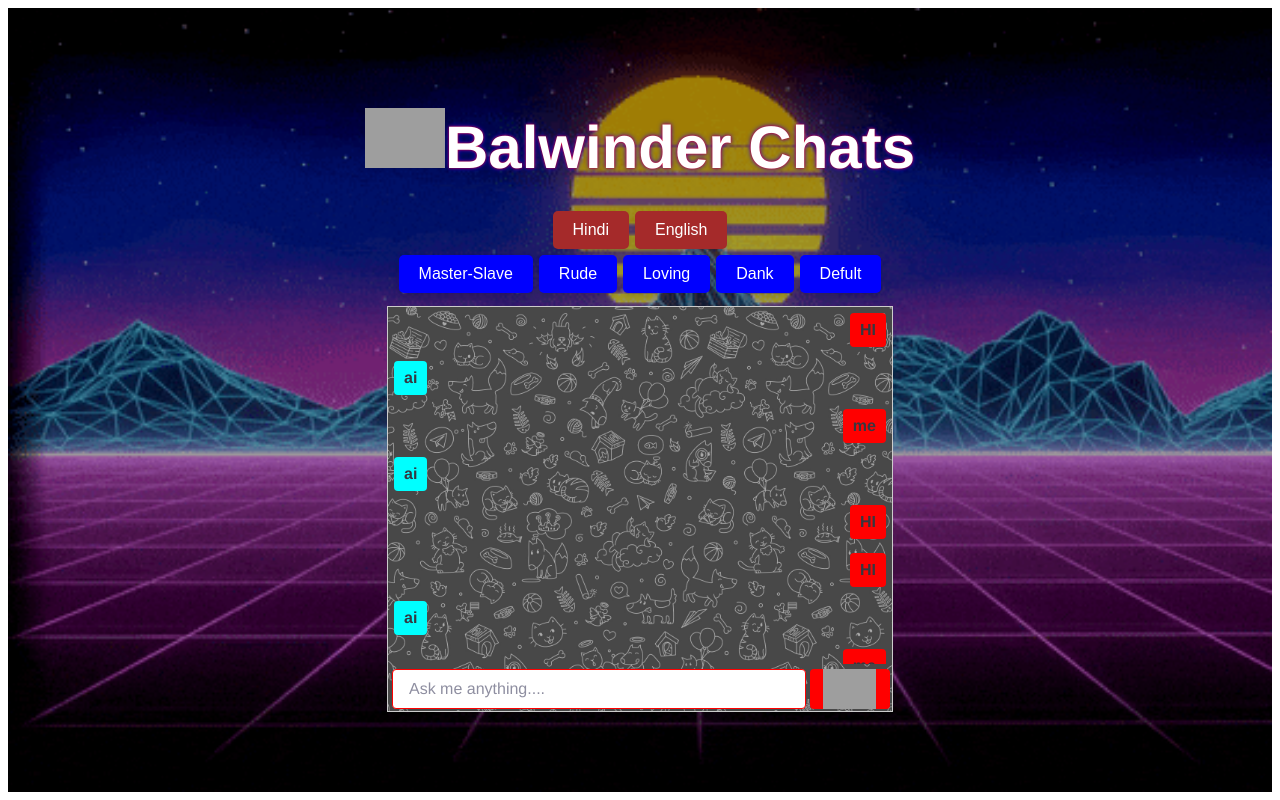
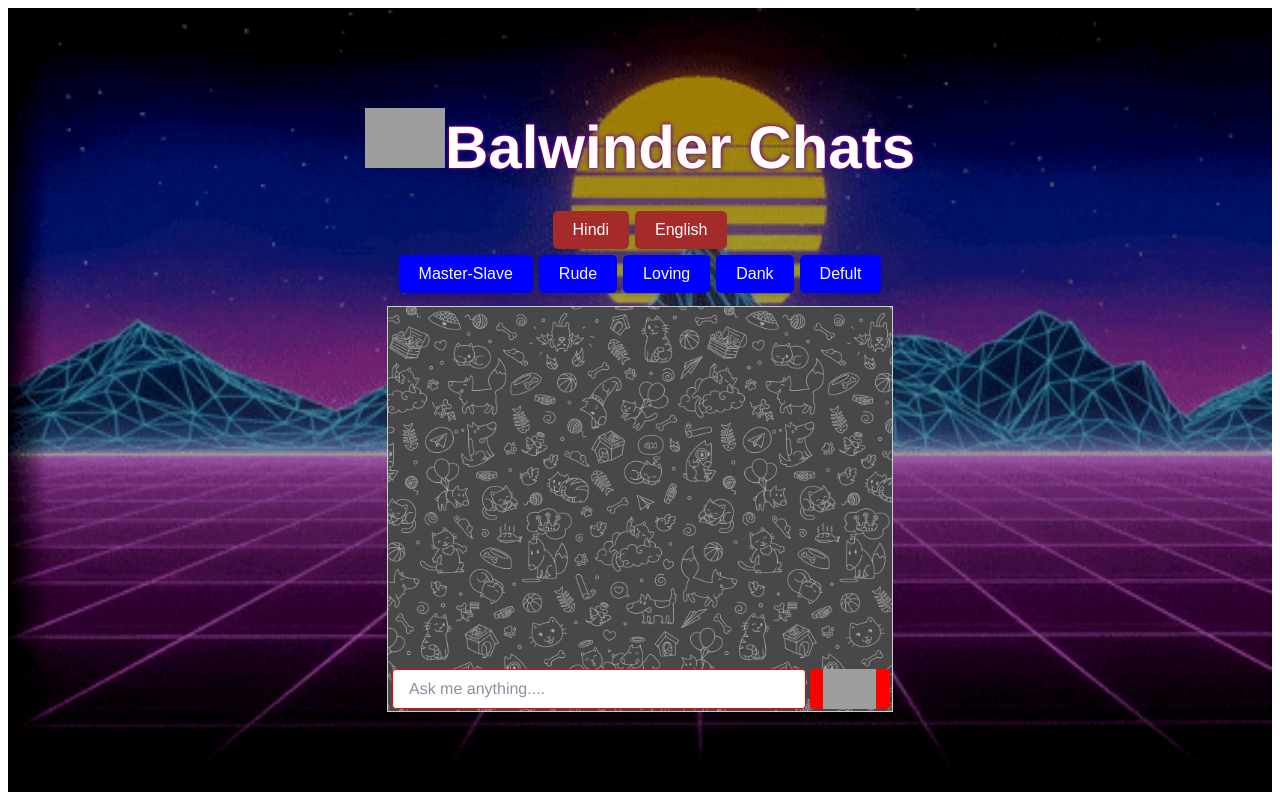
Before and after one commit to MedicAI69/Balwinder-Chats, a Next.js app: page / in a window 1280 px wide. Built offline with nearby package versions, Linux system fonts and the light colour scheme; grey boxes are pictures that could not be loaded; a web font is replaced by a local one.

Commit message:
minor changes

```diff
--- a/pages/index.js
+++ b/pages/index.js
@@ -1,4 +1,4 @@
-import { useState , useRef , useEffect } from "react";
+import { useState, useRef, useEffect } from "react";
 import styles from "./index.module.css";
 export default function Home() {
   const [animalInput, setAnimalInput] = useState("");
@@ -115,14 +115,14 @@ export default function Home() {
   const msgbox = useRef();
   useEffect(() => {
     msgbox.scrollTop = msgbox.scrollHeight;
-  },[]);
+  }, []);
 
 
   return (
     <div className={styles.fullScreen}>
       <main className={styles.main}>
         <div className={styles.title}>
-        <div className={styles.logo}></div>
+          <div className={styles.logo}></div>
           <h1>Balwinder Chats</h1>
         </div>
 
@@ -191,36 +191,6 @@ export default function Home() {
 
         <div className={styles.container}>
           <div id="msg" className={styles.result} ref={msgbox}>
-            <me>HI</me>
-            <br></br>
-            <br></br>
-            <ai>ai</ai>
-            <br></br>
-            <br></br>
-            <me>me</me>
-            <br></br>
-            <br></br>
-            <ai>ai</ai>
-            <br></br>
-            <br></br>
-            <me>HI</me>
-            <br></br>
-            <br></br>
-            <me>HI</me>
-            <br></br>
-            <br></br>
-            <ai>ai</ai>
-            <br></br>
-            <br></br>
-            <me>me</me>
-            <br></br>
-            <br></br>
-            <ai>ai</ai>
-            <br></br>
-            <br></br>
-            <me>HI</me>
-            <br></br>
-            <br></br>
             {result}
           </div>
           <form onSubmit={onSubmit}>
```
